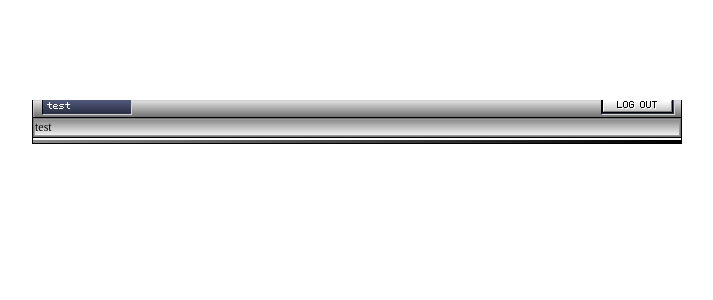
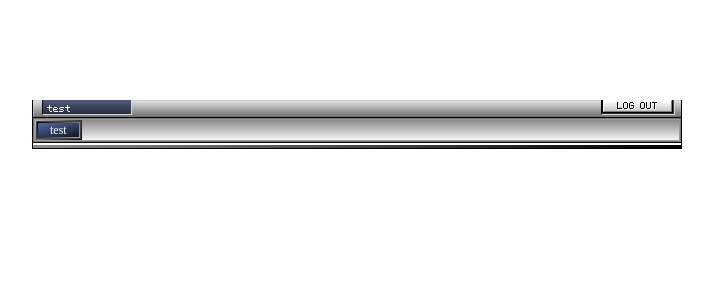
Before and after one commit to Eastonium/nightfall-react, a React (Create React App) app: page / in a window 1280 px wide. Shown: the top 300 px of the page, without its empty margins (68-781 px from the left). Built offline with nearby package versions, Linux system fonts and the light colour scheme; a web font is replaced by a local one; what assets would draw is missing.

Commit message:
Added the primary button component

```diff
--- /dev/null
+++ b/src/components/button.js
@@ -0,0 +1,56 @@
+import React, { memo } from 'react';
+/** @jsx jsx */
+import { css, jsx } from '@emotion/core';
+import Color from 'color';
+
+const buttonColors = {
+	blue: "#053FF4",
+	cyan: "#09C0FD",
+	green: "#58A445",
+	red: "#F5042F",
+}
+
+const getGradientColors = (color, active) => [
+	Color(color).desaturate(active ? 0 : 0.65).hex(),
+	Color(color).desaturate(active ? 0 : 0.65).darken(0.8).hex(),
+];
+
+export const Button = Object.assign(
+	memo(function Button({ color = buttonColors.blue, children, ...props }) {
+		return <button css={styles.button(color)} {...props}><span {...{ children }} /></button>
+	}),
+	{ colors: buttonColors },
+);
+const styles = {
+	button: color => css`
+		border: 1px solid;
+		border-image: linear-gradient(135deg, #BBB, #000) 1;
+		padding: 1px;
+		box-shadow: inset 0 0 0 1px #444;
+		color: #FFF;
+
+		&:enabled {
+			cursor: pointer;
+
+			> span {
+				background: linear-gradient(165deg, ${getGradientColors(color, false).join(", ")});
+			}
+
+			&:hover, &:focus {
+				> span {
+					background: linear-gradient(165deg, ${getGradientColors(color, true).join(", ")});
+				}
+			}
+		}
+
+		> span {
+			display: flex;
+			justify-content: center;
+			align-items: center;
+			border: 1px solid;
+			border-image: linear-gradient(-45deg, #AAA, #000) 1;
+			padding: 1px 12px;
+			background: linear-gradient(165deg, #666, #222);
+		}
+	`,
+};
--- a/src/components/map.js
+++ b/src/components/map.js
@@ -4,12 +4,13 @@ import { css, jsx } from '@emotion/core';
 
 import MapImage from 'assets/base/textures/maps/map.png';
 import { Window } from './window';
+import { Button } from './button';
 
 export const Map = memo(function Map() {
 	return (
 		<div css={styles.map}>
 			<Window title="test" titleBarButtonProps={{ children: "log out" }}>
-				test
+				<Button>test</Button>
 			</Window>
 		</div>
 	)
--- a/src/components/window.js
+++ b/src/components/window.js
@@ -78,7 +78,7 @@ const styles = {
 
 			&.title {
 				flex-basis: 90px;
-				padding: 2px 30px 2px 4px;
+				padding: 5px 30px 0 4px;
 			}
 		}
 
@@ -89,12 +89,17 @@ const styles = {
 			border: 1px solid #FFF;
 			border-right-color: #787878;
 			border-bottom-color: #787878;
-			padding: 0 13px;
+			padding: 1px 13px;
 			box-shadow: 0 0 0 1px #000;
 			background: linear-gradient(#FFF, #C6C6C6);
+			color: #000;
 			text-shadow: 1px 1px #FFF;
 			text-transform: uppercase;
 			cursor: pointer;
+
+			&:hover, &:focus {
+				transform: translate(1px, 1px);
+			}
 		}
 	`,
 	content: css`
--- a/src/globalStyles.css
+++ b/src/globalStyles.css
@@ -11,6 +11,8 @@
   box-sizing: border-box;
   font-family: inherit;
   font-size: inherit;
+  color: inherit;
+  line-height: 1em;
 }
 
 :focus {
@@ -28,6 +30,8 @@ body {
   margin: 0;
   font-family: "BitLight";
   font-size: 10px;
+  font-smooth: never;
+  -webkit-font-smoothing: none;
 }
 
 button {
@@ -35,6 +39,7 @@ button {
   border: 0;
   border-radius: 0;
   padding: 0;
+  background: none;
 }
 
 #root {
```
